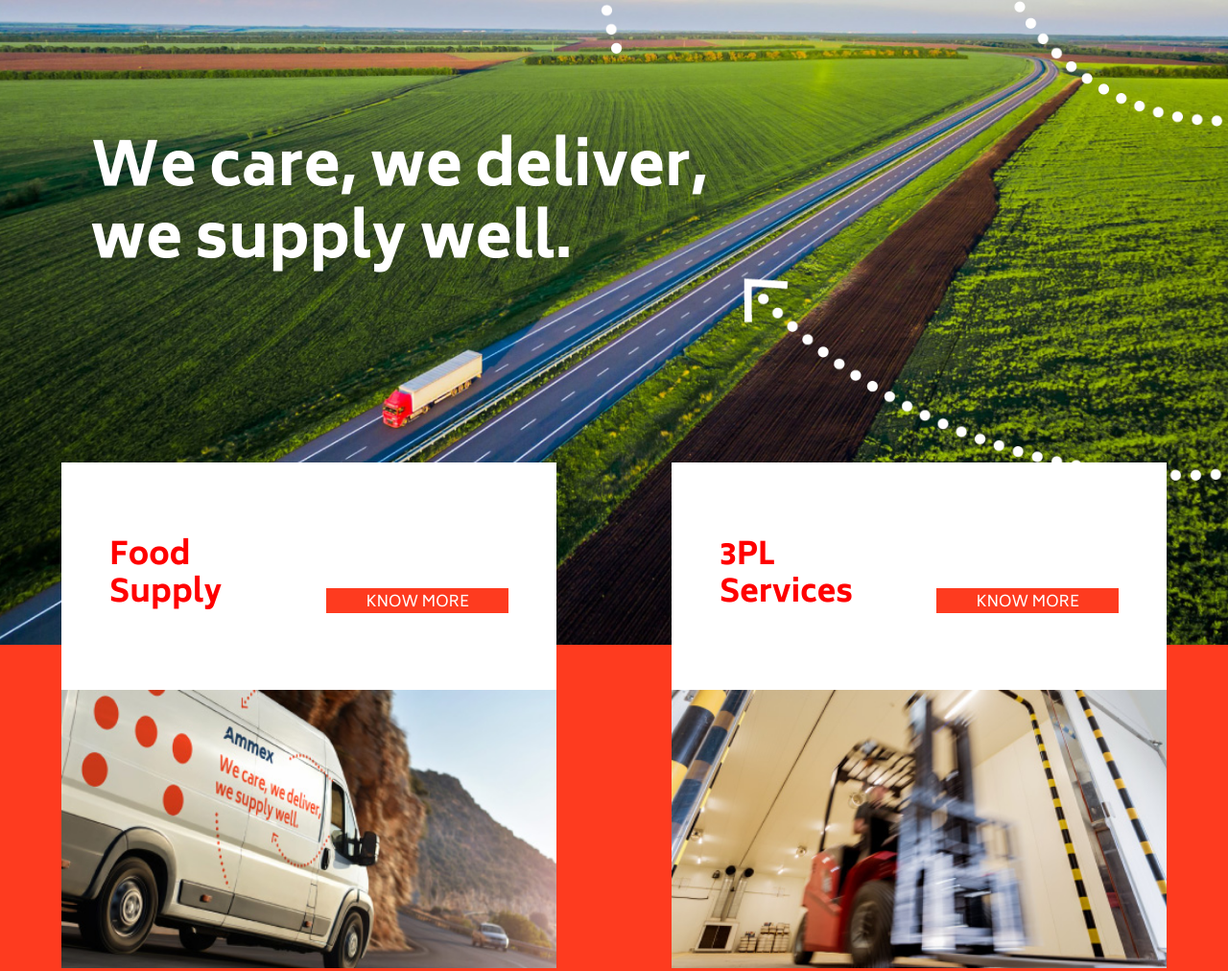
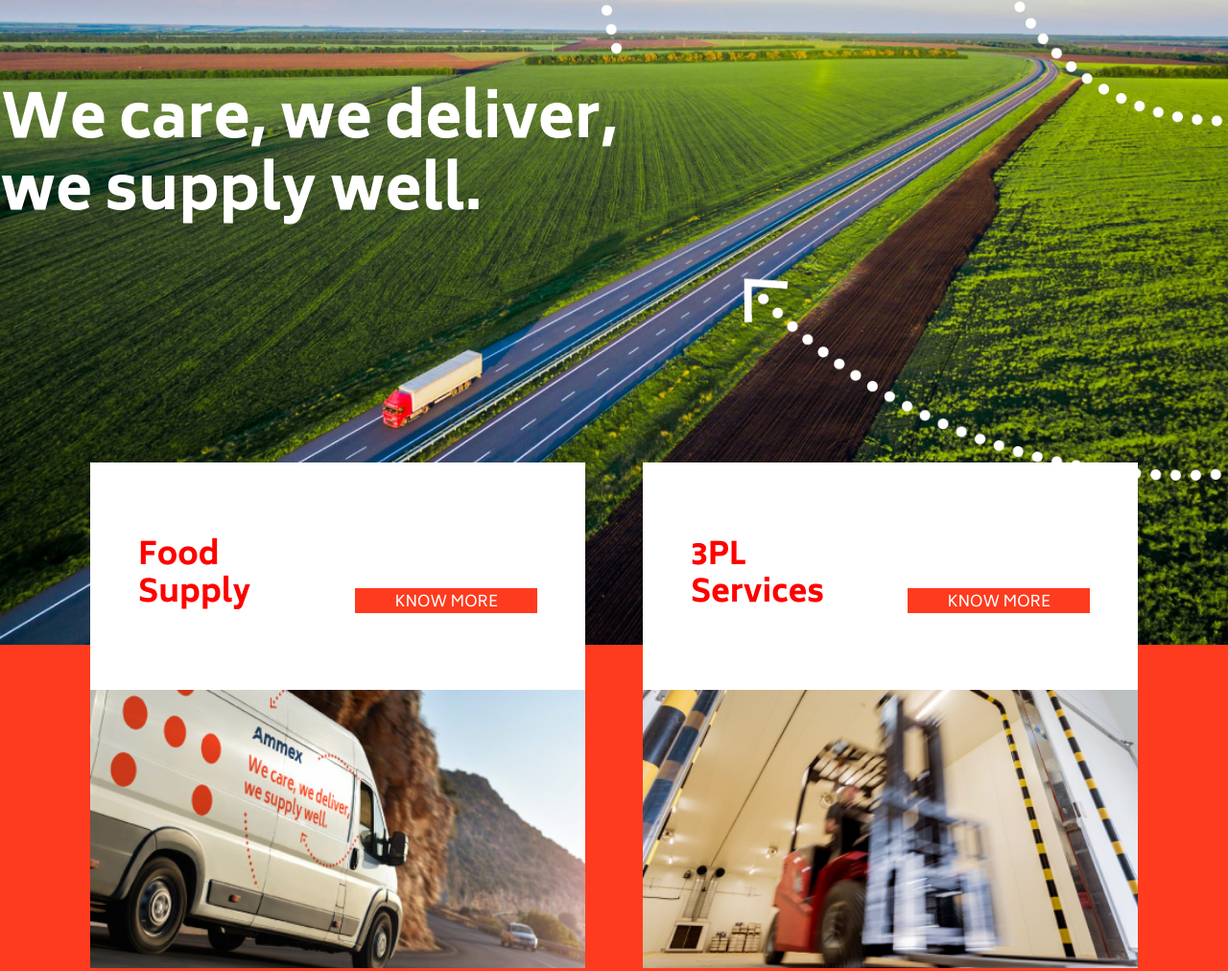
Before and after one commit to brandingpool/Ammex, a Gatsby site: page / in a window 1280 px wide. Shown: the part 150-1162 px from the top of the page at 96% size. Built offline with nearby package versions, Linux system fonts and the light colour scheme; Gatsby itself is replaced by a stand-in of ours.

Commit message:
Updated Grid

```diff
--- a/src/styles/main.scss
+++ b/src/styles/main.scss
@@ -62,7 +62,7 @@
 
 /* Colors */
 section{
-    h2, h3, h4, h5, h6, .h7{
+    h1, h2, h3, h4, h5, h6, .h7{
         color: $Red;
     }
 }
@@ -82,7 +82,7 @@
     align-items: center;
 }
 .space-around{
-    justify-content: space-around;
+    justify-content: space-around !important;
 }
 .cover-width{
     width: 100%;
@@ -133,21 +133,7 @@
         text-decoration: none;
     }
 }
-.row{
-    display: flex;
-    padding: 50px $sideGutters;
-}
-.single{
-    padding: 0 $columnGutters;
-}
-.half{
-    box-sizing: border-box;
-    width: 50%;
-    padding: 0 $columnGutters;
-}
-.quarter{
-    padding: 0 $columnGutters;
-}
+
 
 /* Spacing */
 .pt0{ padding-top: 0; }
```
